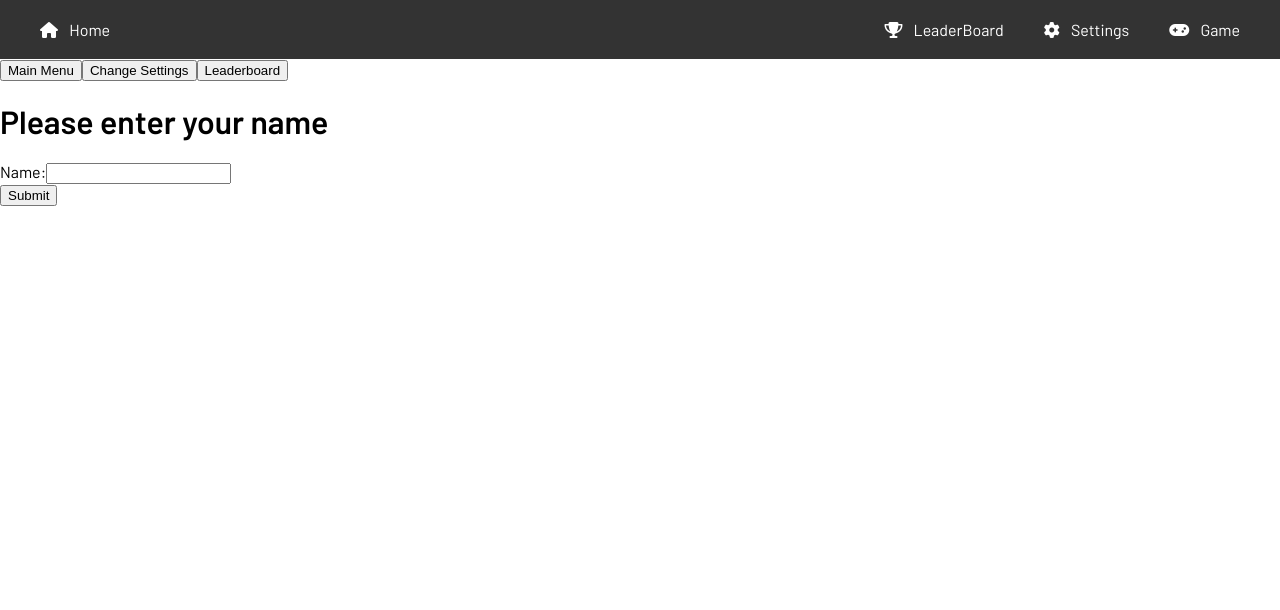
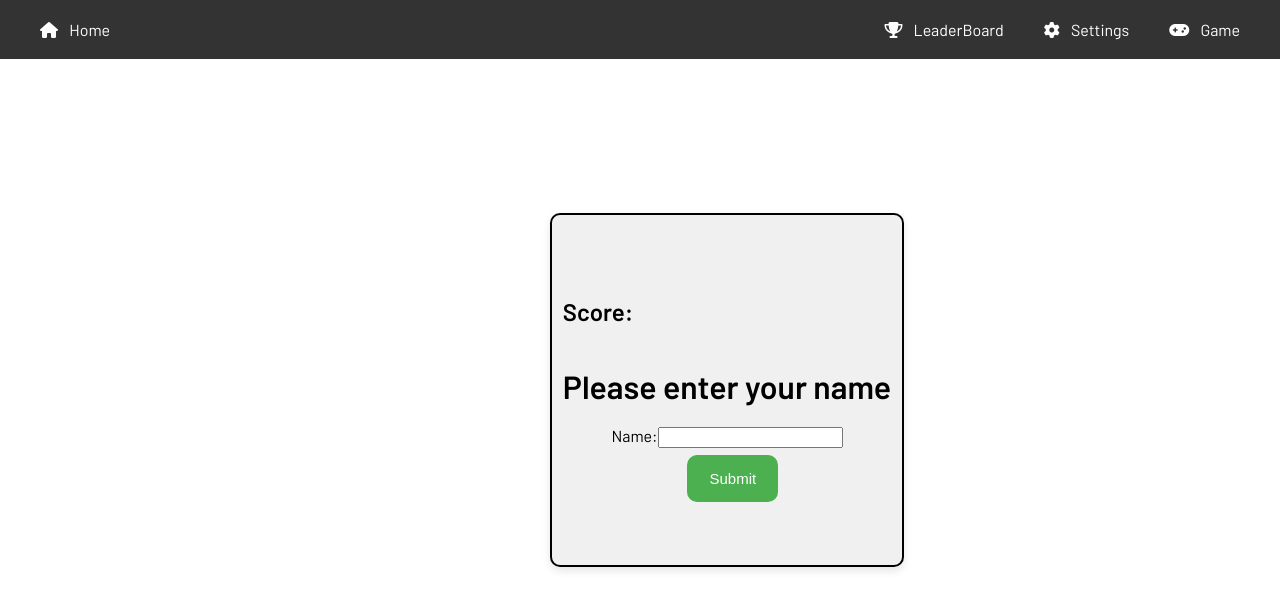
Before and after one commit to arianahabas/beat-music-game, an Angular app: page /results in a window 1280 px wide. Shown: the top 610 px of the page. Built offline with nearby package versions, Linux system fonts and the light colour scheme.

Commit message:
added style and fixed scoring bug

```diff
--- a/src/app/end-game/end-game.component.css
+++ b/src/app/end-game/end-game.component.css
@@ -0,0 +1,15 @@
+.form {
+    display: flex;
+    flex-direction: column;
+    justify-content: center;
+    align-items: center;
+    border: 2px solid black;
+    border-radius: 10px;
+    height: 350px;
+    width: 350px;
+    margin-top: 12%;
+    margin-left: 550px;
+    margin-right: 500px;
+    background-color: #f0f0f0;
+    box-shadow: 0 4px 8px rgba(0, 0, 0, 0.1);
+}
--- a/src/app/end-game/end-game.component.html
+++ b/src/app/end-game/end-game.component.html
@@ -1,4 +1,3 @@
-<button class="submit-button" (click)="onHome()">Main Menu</button>
-<button class="submit-button" (click)="onCustomizeGame()">Change Settings</button>
-<button class="submit-button" (click)="onLeaderboard()">Leaderboard</button>
-<app-results></app-results>
+<div class="form">
+    <app-results></app-results>
+</div>
--- a/src/app/end-game/end-game.component.ts
+++ b/src/app/end-game/end-game.component.ts
@@ -1,5 +1,4 @@
 import { Component, OnInit } from '@angular/core';
-import { Router } from '@angular/router'
 
 @Component({
   selector: 'app-end-game',
@@ -10,21 +9,8 @@ export class EndGameComponent implements OnInit {
 
   // TODO: Add PlayAgain button which restarts game with the same settings
 
-  constructor(private router: Router) { }
+  constructor() { }
 
   ngOnInit(): void {
   }
-
-  onHome() {
-    this.router.navigateByUrl("/")
-  }
-
-  onCustomizeGame() {
-    this.router.navigateByUrl("/configure")
-  }
-
-  onLeaderboard() {
-    this.router.navigateByUrl("/leaderboard")
-  }
-
 }
--- a/src/app/end-game/results/results.component.css
+++ b/src/app/end-game/results/results.component.css
@@ -0,0 +1,25 @@
+.container {
+    display: flex;
+    flex-direction: column;
+    align-items: center;
+}
+
+.submit-button {
+    background-color: #4CAF50;
+    border: none;
+    color: white;
+    padding: 15px 22px;
+    text-align: center;
+    text-decoration: none;
+    display: inline-block;
+    font-size: 15px;
+    border-radius: 10px;
+    transition-duration: 0.4s;
+    cursor: pointer;
+    margin-top: 7px;
+    margin-left: 76px;
+}
+
+.submit-button:hover {
+    background-color: #45a049;
+}
--- a/src/app/end-game/results/results.component.html
+++ b/src/app/end-game/results/results.component.html
@@ -1,3 +1,4 @@
+<h2>Score: {{ score }}</h2>
 <div class="container">
     <h1>Please enter your name</h1>
     <div class="configure-form">
@@ -6,7 +7,7 @@
                 <label for="name">Name:</label>
                 <input type="text" formControlName="name" />
             </div>
-            <button type="submit">Submit</button>
+            <button class="submit-button" type="submit">Submit</button>
         </form>
     </div>
 </div>
--- a/src/app/end-game/results/results.component.ts
+++ b/src/app/end-game/results/results.component.ts
@@ -13,11 +13,13 @@ import { LeaderboardEntry, StorageService } from 'src/services/storage.service';
 })
 export class ResultsComponent implements OnInit {
   configForm!: FormGroup;
+  score: number = 0
 
-  constructor(private fb: FormBuilder, private storageService: StorageService , private router: Router) { }
+  constructor(private fb: FormBuilder, private storageService: StorageService, private router: Router) { }
 
   ngOnInit(): void {
     this.createForm()
+    this.score = this.storageService.load('playerScore');
   }
 
   private createForm() {
--- a/src/app/home/home.component.css
+++ b/src/app/home/home.component.css
@@ -0,0 +1,22 @@
+.title {
+    font-size: 36px;
+    text-align: center;
+    color: #04AA6D;
+}
+
+.rules {
+    display: flex;
+    flex-direction: column;
+    justify-content: center;
+    align-items: center;
+    border: 2px solid black;
+    border-radius: 10px;
+    margin-left: 420px;
+    margin-right: 420px;
+    background-color: #f0f0f0;
+    box-shadow: 0 4px 8px rgba(0, 0, 0, 0.1);
+}
+
+.rule {
+    margin-left: 5px;
+}
--- a/src/app/home/home.component.html
+++ b/src/app/home/home.component.html
@@ -1,17 +1,18 @@
 <div class="title">
-  <h1>Beat the Beat</h1>
-  <h3>Unleash Your Inner Music Guru</h3>
+  <h1><strong>BEAT THE BEAT</strong></h1>
+  <h3><em>Unleash Your Inner Music Guru</em></h3>
 </div>
 <div class="rules">
-  <h3>How to Play:</h3>
-  <ul>
-    <li>Step 1: "Select Your Beat: Choose from a variety of genres to tailor your musical journey."</li>
-    <li>Step 2: "Guess the Track: Listen to short snippets and guess the song title or artist name."</li>
-    <li>Step 3: "Rack Up Points: The quicker and more accurately you guess, the higher you score."</li>
-    <li>Step 4: "Claim Your Spot: Enter your name on the leaderboard and see how you stack up against other music
-      aficionados."</li>
-  </ul>
+  <h2>How to Play:</h2>
+  <p class="rule"><strong>Step 1:</strong> Select Your Beat: Choose from a variety of genres to tailor your musical
+    journey.
+  </p>
+  <p class="rule"><strong>Step 2:</strong> Guess the Track: Listen to short snippets and guess the song title or artist
+    name.</p>
+  <p class="rule"><strong>Step 3:</strong> Rack Up Points: The quicker and more accurately you guess, the higher you
+    score.</p>
+  <p class="rule"><strong>Step 4:</strong> Claim Your Spot: Enter your name on the leaderboard and see how you stack up
+    against other
+    music aficionados.
+  </p>
 </div>
-<button class="submit-button" (click)="onCustomizeGame()">Customize Game</button>
-<button class="submit-button" (click)="onLeaderboard()">Leaderboard</button>
-<button class="submit-button" (click)="onStartGame()">Game</button>
--- a/src/services/game.service.ts
+++ b/src/services/game.service.ts
@@ -33,7 +33,7 @@ export class GameService {
 		private spotifyService: SpotifyService,
 		private storageService: StorageService,
 		private router: Router
-	) {}
+	) { }
 
 	// Observable getters for components to subscribe to.
 	get timeLeft$(): Observable<number> {
@@ -67,6 +67,7 @@ export class GameService {
 	// Resets the game state, clearing the timer and setting initial values.
 	private resetGame() {
 		this.timeLeft.next(45);
+		this.score.next(0);
 		if (this.timerInterval) {
 			clearInterval(this.timerInterval);
 			this.timerInterval = undefined;
```
Lines whose indentation alone changed are shown as unchanged.
